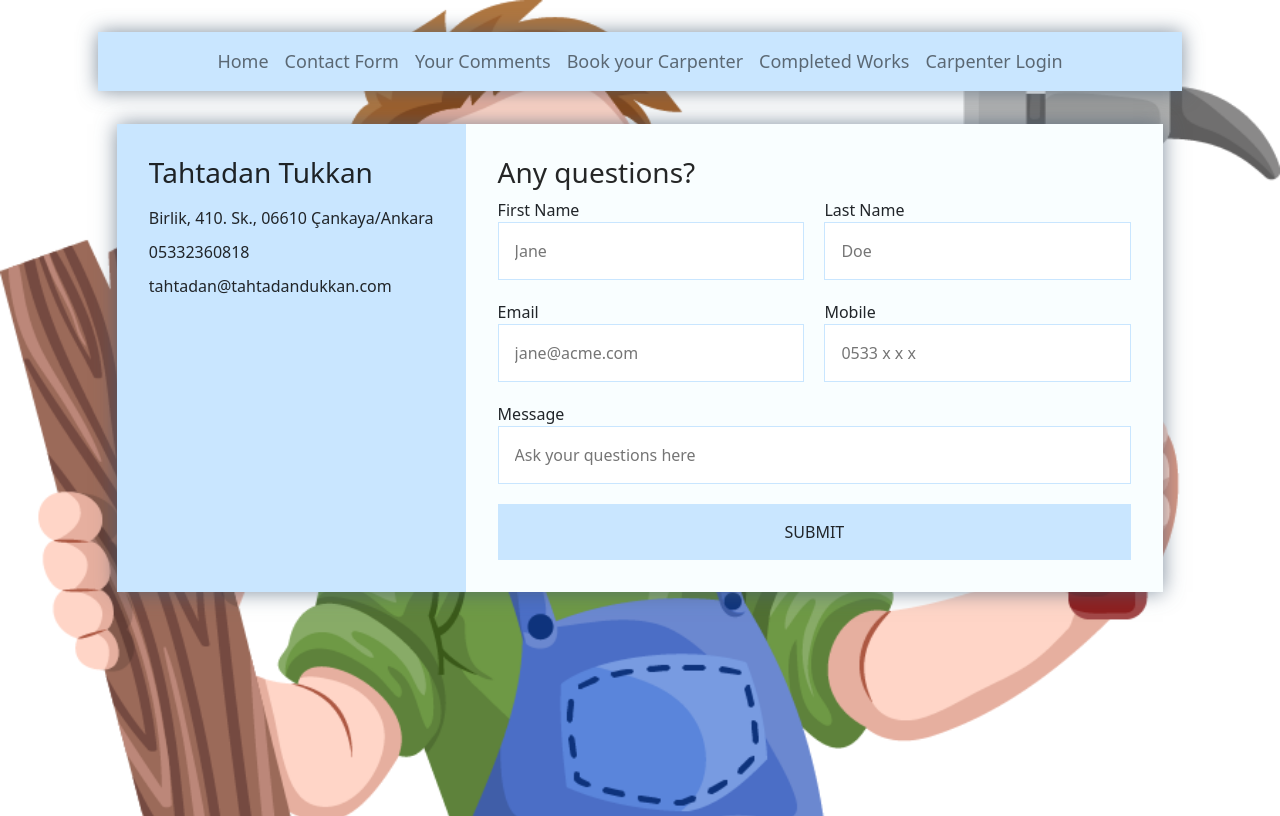
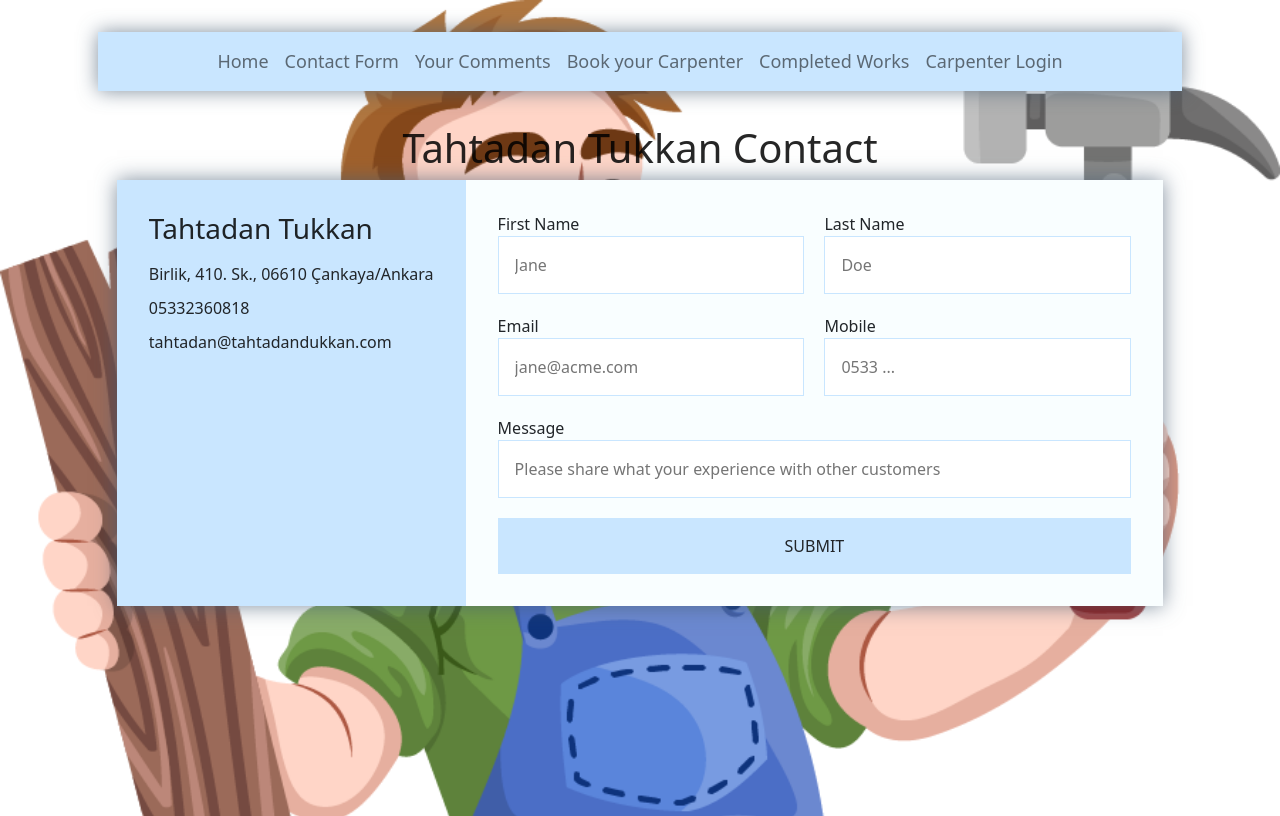
Before and after one commit to emresorkun/handyman-reactjs, a React (Create React App) app: page /contact-form in a window 1280 px wide. Built offline with nearby package versions, Linux system fonts and the light colour scheme.

Commit message:
contact form-firebase integration completed

```diff
--- a/src/pages/ContactForm.js
+++ b/src/pages/ContactForm.js
@@ -1,10 +1,53 @@
-import React from "react";
+import React, { useEffect, useState } from "react";
 import { Formik, Field, Form } from "formik";
+import { db } from "../firebase/config";
+import { doc, setDoc } from "firebase/firestore";
+import * as Yup from "yup";
+import { collection, addDoc } from "firebase/firestore";
 
-const ContactForm = () => (
+const ContactsSchema = Yup.object().shape({
+  firstName: Yup.string()
+    .min(2, "Too Short!")
+    .max(25, "Too Long!")
+    .required("Required"),
+  lastName: Yup.string().min(2, "Too Short!").max(30, "Too Long!"),
+  message: Yup.string()
+    .min(5, "Please a little longer!! (min 5 characters..)")
+    .max(155, "Too Long!")
+    .required("Required"),
+  email: Yup.string().email("Invalid email").required("Required"),
+  // phoneNumber: Yup.number()
+  //   .min(9, "Too Short!")
+  //   .max(15, "Too Long!")
+  //   .phoneNumber("Invalid Phone Number")
+  //   .required("Required"),
+});
+
+const contactsCollectionRef = collection(db, "contacts");
+
+// const createComment = async (values) => {
+// await addDoc(commentsCollectionRef, values)
+// //Values ;(
+// }
+//let createComment = {};
+function createContact() {
+  return;
+}
+function ContactForm() {
+  useEffect(() => {
+    const createContact = async (values) => {
+      await addDoc(contactsCollectionRef, values);
+    };
+
+    //console.log(createComment().then((e) => console.log(e)));
+    //yukardaki console=>ne oluyor anlamak icin
+  }, []);
+
+  return (
+    <>
       <div className="form-container">
+        <h1 className="form-brand">Tahtadan Tukkan Contact</h1>
         <div className="form-wrapper">
-
           <div className="form-company-info">
             <h3>Tahtadan Tukkan</h3>
             <ul>
@@ -21,24 +64,42 @@ const ContactForm = () => (
               phoneNumber: "",
               message: "",
             }}
+            validationSchema={ContactsSchema}
             onSubmit={async (values) => {
-          await new Promise((r) => setTimeout(r, 50));
-          alert(JSON.stringify(values, null, 2));
+              //orignal filedan gelenler asagidaki iki satir
+              //await new Promise((r) => setTimeout(r, 50));
+              //console.log(values);
+              await addDoc(contactsCollectionRef, values);
+
+              //alert(JSON.stringify(values, null, 2));
               //function yazip bnu firebase1!!!
             }}
           >
+            {/* <div className="form-contact">
+              <h3>Did we already met?</h3>
+              <h3>Share what you think about us!</h3> */}
+            {({ errors, touched }) => (
               <div className="form-contact">
-          <h3>Any questions?</h3>
-
                 <Form>
                   <div className="form-contact-input">
                     <p>
                       <label htmlFor="firstName">First Name</label>
-                <Field id="firstName" name="firstName" placeholder="Jane" />
+                      <Field
+                        id="firstName"
+                        name="firstName"
+                        placeholder="Jane"
+                        type="firstName"
+                      />
+                      {errors.firstName && touched.firstName ? (
+                        <div>{errors.firstName}</div>
+                      ) : null}
                     </p>
                     <p>
                       <label htmlFor="lastName">Last Name</label>
                       <Field id="lastName" name="lastName" placeholder="Doe" />
+                      {errors.lastName && touched.lastName ? (
+                        <div>{errors.lastName}</div>
+                      ) : null}
                     </p>
                     <p>
                       <label htmlFor="email">Email</label>
@@ -48,35 +109,138 @@ const ContactForm = () => (
                         placeholder="jane@acme.com"
                         type="email"
                       />
+                      {errors.email && touched.email ? (
+                        <div>{errors.email}</div>
+                      ) : null}
                     </p>
                     <p>
                       <label htmlFor="phoneNumber">Mobile</label>
                       <Field
-                  id="phone"
-                  name="phone"
-                  placeholder="0533 x x x"
-                  type="phone"
+                        id="phoneNumber"
+                        name="phoneNumber"
+                        placeholder="0533 ..."
+                        type="phoneNumber"
                       />
+                      {errors.phoneNumber && touched.phoneNumber ? (
+                        <div>{errors.phoneNumber}</div>
+                      ) : null}
                     </p>
                     <p className="full">
                       <label htmlFor="message">Message</label>
                       <Field
                         id="message"
                         name="message"
-                  placeholder="Ask your questions here"
+                        placeholder="Please share what your experience with other customers"
                         type="textarea"
                         rows="5"
                       />
+                      {errors.message && touched.message ? (
+                        <div>{errors.message}</div>
+                      ) : null}
                     </p>
                     <p className="full">
-                <button type="submit">Submit</button>
+                      <button type="submit" onClick={createContact}>
+                        Submit
+                      </button>
                     </p>
                   </div>
                 </Form>
               </div>
+            )}
+            {/* </div> */}
           </Formik>
         </div>
       </div>
+    </>
   );
+}
 
 export default ContactForm;
+
+// import React from "react";
+// import { Formik, Field, Form } from "formik";
+
+// const ContactForm = () => (
+//   <div className="form-container">
+//    <header >
+//             <div className="wrapper">
+//               <span c  lassName="logo">Write to us!</span>
+//             </div>
+//           </header>
+//     <div className="form-wrapper">
+
+//       <div className="form-company-info">
+//         <h3>Tahtadan Tukkan</h3>
+//         <ul>
+//           <li>Birlik, 410. Sk., 06610 Çankaya/Ankara</li>
+//           <li>05332360818</li>
+//           <li>tahtadan@tahtadandukkan.com</li>
+//         </ul>
+//       </div>
+//       <Formik
+//         initialValues={{
+//           firstName: "",
+//           lastName: "",
+//           email: "",
+//           phoneNumber: "",
+//           message: "",
+//         }}
+//         onSubmit={async (values) => {
+//           await new Promise((r) => setTimeout(r, 50));
+//           alert(JSON.stringify(values, null, 2));
+//           //function yazip bnu firebase1!!!
+//         }}
+//       >
+//         <div className="form-contact">
+//           <h3>Any questions?</h3>
+
+//           <Form>
+//             <div className="form-contact-input">
+//               <p>
+//                 <label htmlFor="firstName">First Name</label>
+//                 <Field id="firstName" name="firstName" placeholder="Jane" />
+//               </p>
+//               <p>
+//                 <label htmlFor="lastName">Last Name</label>
+//                 <Field id="lastName" name="lastName" placeholder="Doe" />
+//               </p>
+//               <p>
+//                 <label htmlFor="email">Email</label>
+//                 <Field
+//                   id="email"
+//                   name="email"
+//                   placeholder="jane@acme.com"
+//                   type="email"
+//                 />
+//               </p>
+//               <p>
+//                 <label htmlFor="phoneNumber">Mobile</label>
+//                 <Field
+//                   id="phone"
+//                   name="phone"
+//                   placeholder="0533 x x x"
+//                   type="phone"
+//                 />
+//               </p>
+//               <p className="full">
+//                 <label htmlFor="message">Message</label>
+//                 <Field
+//                   id="message"
+//                   name="message"
+//                   placeholder="Ask your questions here"
+//                   type="textarea"
+//                   rows="5"
+//                 />
+//               </p>
+//               <p className="full">
+//                 <button type="submit">Submit</button>
+//               </p>
+//             </div>
+//           </Form>
+//         </div>
+//       </Formik>
+//     </div>
+//   </div>
+// );
+
+// export default ContactForm;
```
Lines whose indentation alone changed are shown as unchanged.
